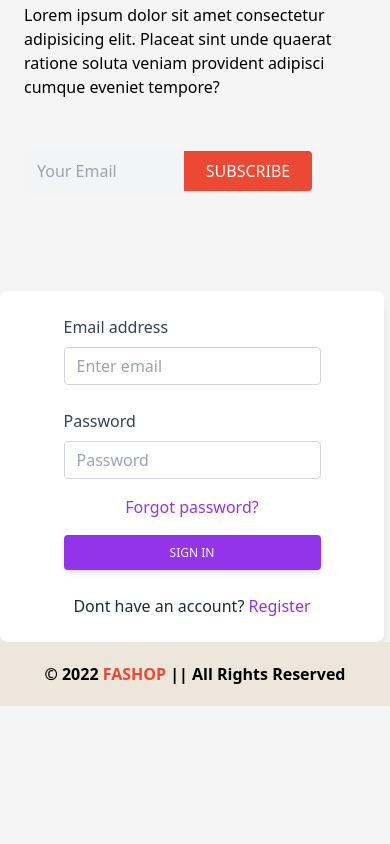
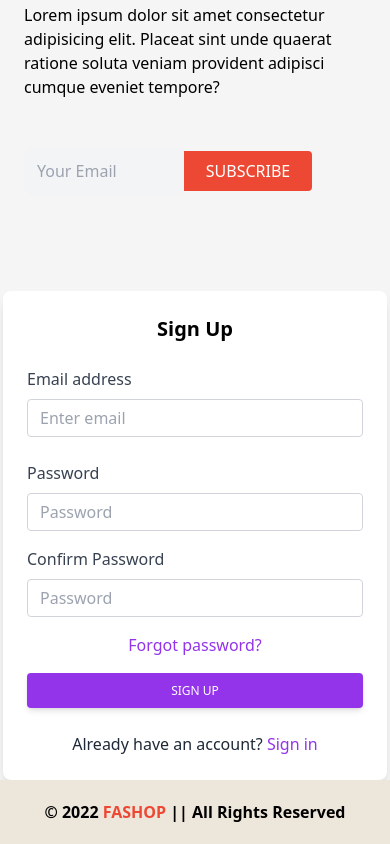
Before and after one commit to johntarus/ecommerce, a React (Create React App) app: page / in a window 390 px wide. Shown: the part 5562-6406 px from the top of the page. Before the commit the page ends 6268 px from the top, so only its background shows below. Built offline with nearby package versions, Linux system fonts and the light colour scheme.

Commit message:
styling signup form

```diff
--- a/src/components/Home/Featured.js
+++ b/src/components/Home/Featured.js
@@ -24,7 +24,7 @@ const Featured = ({ product }) => {
             <div key={product.id} className="grid">
               <div className="relative">
                 <img
-                  className="h-60 w-60 sm:w-full sm:px-8 rounded-md hover:opacity-75 hover:scale-105"
+                  className="h-60 w-60 sm:w-full sm:px-8 rounded-md hover:opacity-75 hover:scale-110 transition duration-300 ease-in-out"
                   src={product.image}
                   alt={product.name}
                 />
--- a/src/components/signup/SignUp.js
+++ b/src/components/signup/SignUp.js
@@ -1,19 +1,23 @@
-import React from "react";
+import React, { useRef } from "react";
 
 const SignUp = () => {
+  const emailRef = useRef();
+  const passwordRef = useRef();
+  const confirmPasswordRef = useRef();
   return (
-    <div className="block justify-items-center align-items-center p-6 rounded-lg shadow-lg bg-white max-w-sm">
+    <div className="block p-6 rounded-lg shadow-lg bg-white max-w-sm m-auto">
+      <h2 className="text-xl font-semibold mb-6 text-center">Sign Up</h2>
       <form>
         <div className="form-group mb-6">
           <label
-            for="email"
+            htmlFor="email"
             className="form-label inline-block mb-2 text-gray-700"
           >
             Email address
           </label>
           <input
             type="email"
-            className="form-control
+            className="
         block
         w-full
         px-3
@@ -28,14 +32,14 @@ const SignUp = () => {
         ease-in-out
         m-0
         focus:text-gray-700 focus:bg-white focus:border-[#9333EA] focus:outline-none"
-            id="exampleInputEmail2"
-            aria-describedby="emailHelp"
             placeholder="Enter email"
+            required
+            ref={emailRef}
           ></input>
         </div>
         <div className="form-group mb-4">
           <label
-            for="exampleInputPassword2"
+            htmlFor="Password"
             className="form-label inline-block mb-2 text-gray-700"
           >
             Password
@@ -56,8 +60,37 @@ const SignUp = () => {
         ease-in-out
         m-0
         focus:text-gray-700 focus:bg-white focus:border-[#9333EA] focus:outline-none"
-            id="exampleInputPassword2"
             placeholder="Password"
+            required
+            ref={passwordRef}
+          ></input>
+        </div>
+        <div className="form-group mb-4">
+          <label
+            htmlFor="Password"
+            className="form-label inline-block mb-2 text-gray-700"
+          >
+            Confirm Password
+          </label>
+          <input
+            type="password"
+            className="form-control block
+        w-full
+        px-3
+        py-1.5
+        text-base
+        font-normal
+        text-gray-700
+        bg-white bg-clip-padding
+        border border-solid border-gray-300
+        rounded
+        transition
+        ease-in-out
+        m-0
+        focus:text-gray-700 focus:bg-white focus:border-[#9333EA] focus:outline-none"
+            placeholder="Password"
+            required
+            ref={confirmPasswordRef}
           ></input>
         </div>
         <div className="flex justify-center items-center mb-4">
@@ -89,15 +122,15 @@ const SignUp = () => {
       duration-150
       ease-in-out"
         >
-          Sign in
+          Sign Up
         </button>
         <p className="text-gray-800 mt-6 text-center">
-          Dont have an account?{" "}
+          Already have an account?{" "}
           <a
             href="#!"
             className="text-[#9333EA] hover:text-[#9333EA] focus:text-[#9333EA] transition duration-200 ease-in-out"
           >
-            Register
+            Sign in
           </a>
         </p>
       </form>
--- a/src/firebase/firebase.js
+++ b/src/firebase/firebase.js
@@ -1,14 +1,16 @@
 import firebase from "firebase";
 
 const firebaseConfig = {
-  apiKey: "AIzaSyB4YkEiZusCHc7kfiwqpyyj-Qo2a_S8SB0",
-  authDomain: "ecommerce-82675.firebaseapp.com",
-  projectId: "ecommerce-82675",
-  storageBucket: "ecommerce-82675.appspot.com",
-  messagingSenderId: "127261082331",
-  appId: "1:127261082331:web:e82930c36b9940f3b282fe",
+  apiKey: process.env.REACT_APP_FIREBASE_API_KEY,
+  authDomain: process.env.REACT_APP_FIREBASE_AUTH_DOMAIN,
+  projectId: process.env.REACT_APP_FIREBASE_PROJECT_ID,
+  storageBucket: process.env.REACT_APP_FIREBASE_STORAGE_BUCKET,
+  messagingSenderId: process.env.REACT_APP_FIREBASE_MESSAGING_SENDER_ID,
+  appId: process.env.REACT_APP_FIREBASE_APP_ID,
 };
 
 const fire = firebase.initializeApp(firebaseConfig);
 
+export const auth = fire.auth();
+
 export default fire;
--- a/src/pages/Products.js
+++ b/src/pages/Products.js
@@ -36,7 +36,7 @@ const Products = () => {
         return (
           <div
             key={product.id}
-            className="mb-4 cursor-pointer rounded-md hover:opacity-75 hover:scale-105"
+            className="mb-4 cursor-pointer rounded-md hover:opacity-75 hover:scale-110 transition duration-300 ease-in-out"
           >
             <div className="relative">
               <img
```
